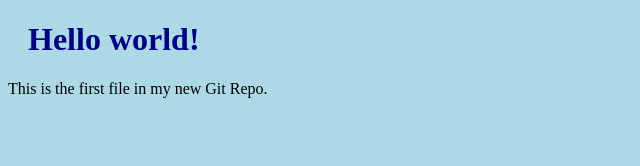
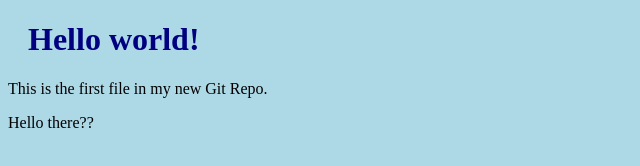
Before and after one commit to dahiyasahil44/new1, a plain HTML site: page index.html in a window 1280 px wide. Shown: the whole page, without its empty margins (0-640 px from the left). Drawn offline with Linux system fonts and the light colour scheme.

Commit message:
Updated index.html with new Line

```diff
--- a/index.html
+++ b/index.html
@@ -8,6 +8,6 @@
 
 <h1>Hello world!</h1>
 <p>This is the first file in my new Git Repo.</p>
-
+<p>Hello there??</p>
 </body>
 </html>
```
